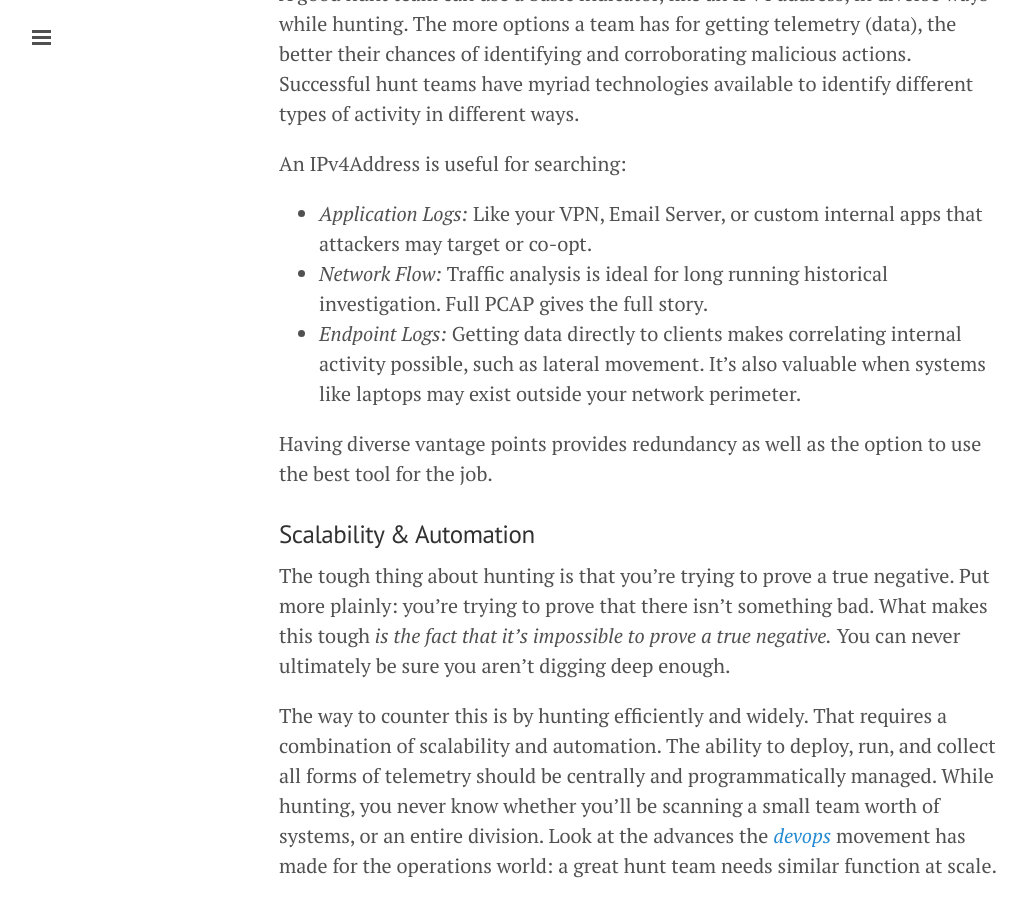
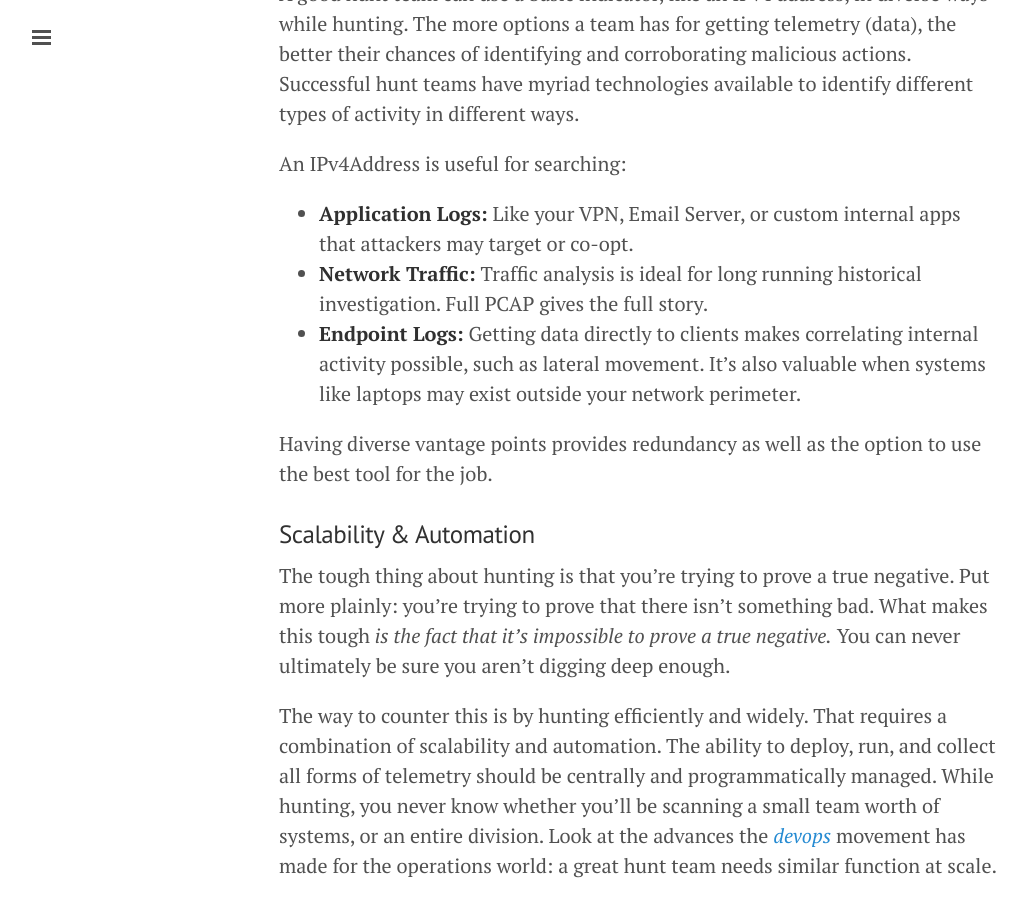
Before and after one commit to sroberts/sroberts.github.io, a Jekyll site: the page built from _posts/9999-01-01-traditional-ir-vs-hunting.md, in a window 1280 px wide and 900 px high, scrolled down 1472 px. Shown: the whole window, without its empty margins (1-1027 px from the left). Built offline with Jekyll 4.4.1, drawn with Linux system fonts in a browser that asks for light colours; nearby versions of some CDN libraries.

Commit message:
final modifications

```diff
--- a/_posts/9999-01-01-traditional-ir-vs-hunting.md
+++ b/_posts/9999-01-01-traditional-ir-vs-hunting.md
@@ -28,9 +28,9 @@ A good hunt team can use a basic indicator, like an IPv4 address, in diverse way
 
 An IPv4Address is useful for searching:
 
-- _Application Logs:_ Like your VPN, Email Server, or custom internal apps that attackers may target or co-opt.
-- _Network Flow:_ Traffic analysis is ideal for long running historical investigation. Full PCAP gives the full story.
-- _Endpoint Logs:_ Getting data directly to clients makes correlating internal activity possible, such as lateral movement. It's also valuable when systems like laptops may exist outside your network perimeter.
+- __Application Logs:__ Like your VPN, Email Server, or custom internal apps that attackers may target or co-opt.
+- __Network Traffic:__ Traffic analysis is ideal for long running historical investigation. Full PCAP gives the full story.
+- __Endpoint Logs:__ Getting data directly to clients makes correlating internal activity possible, such as lateral movement. It's also valuable when systems like laptops may exist outside your network perimeter.
 
 Having diverse vantage points provides redundancy as well as the option to use the best tool for the job.
 
```
